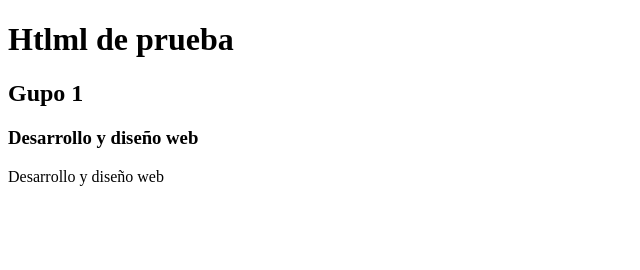
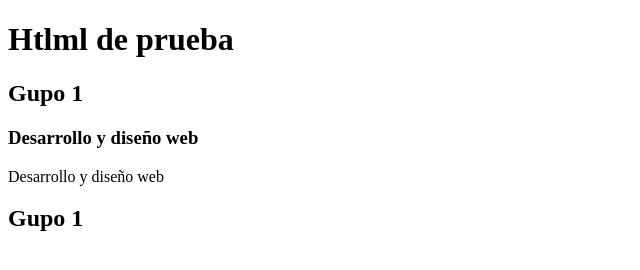
Before and after one commit to Sebastianm345/GRUPO_1_DDW, a plain HTML site: page index.html in a window 1280 px wide. Shown: the whole page, without its empty margins (0-640 px from the left). Drawn offline with Linux system fonts and the light colour scheme.

Commit message:
Tercera actualizacion por Mauro Leon

```diff
--- a/index.html
+++ b/index.html
@@ -10,6 +10,8 @@
     <h2>Gupo 1</h2>
     <h3>Desarrollo y diseño web</h3>
     <p>Desarrollo y diseño web</p>
+    <h2>Gupo 1</h2>
+
 
 </body>
 </html>
```
